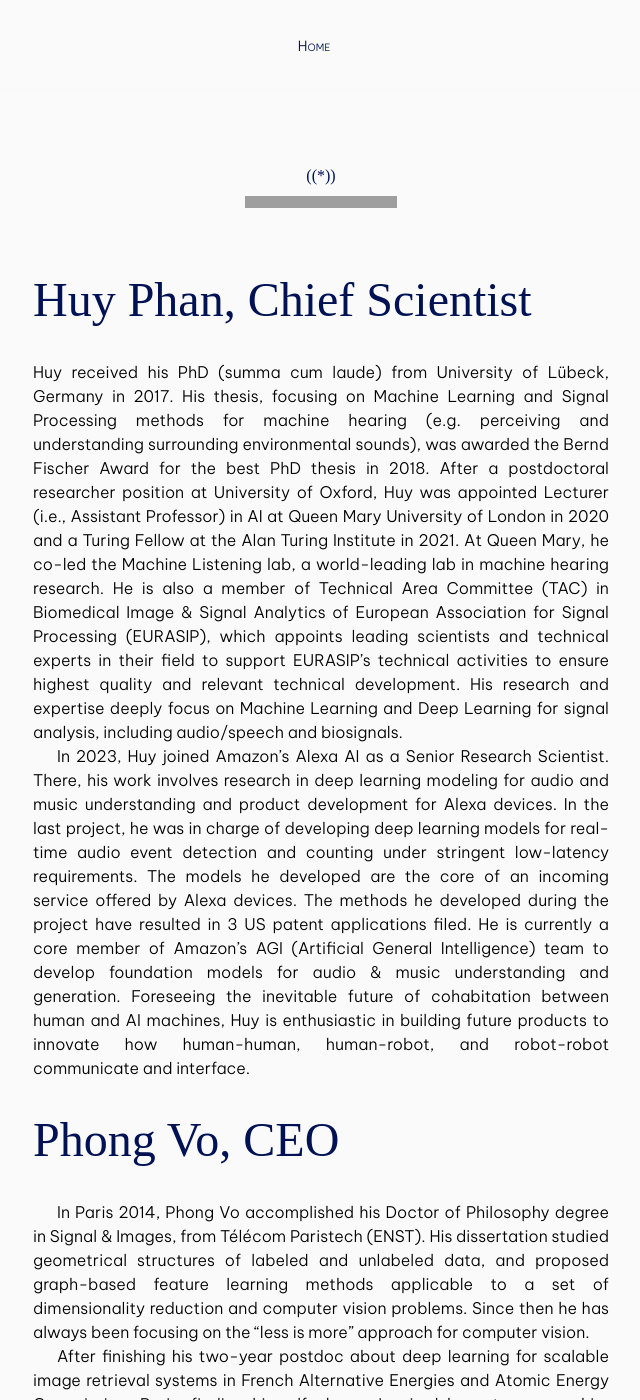
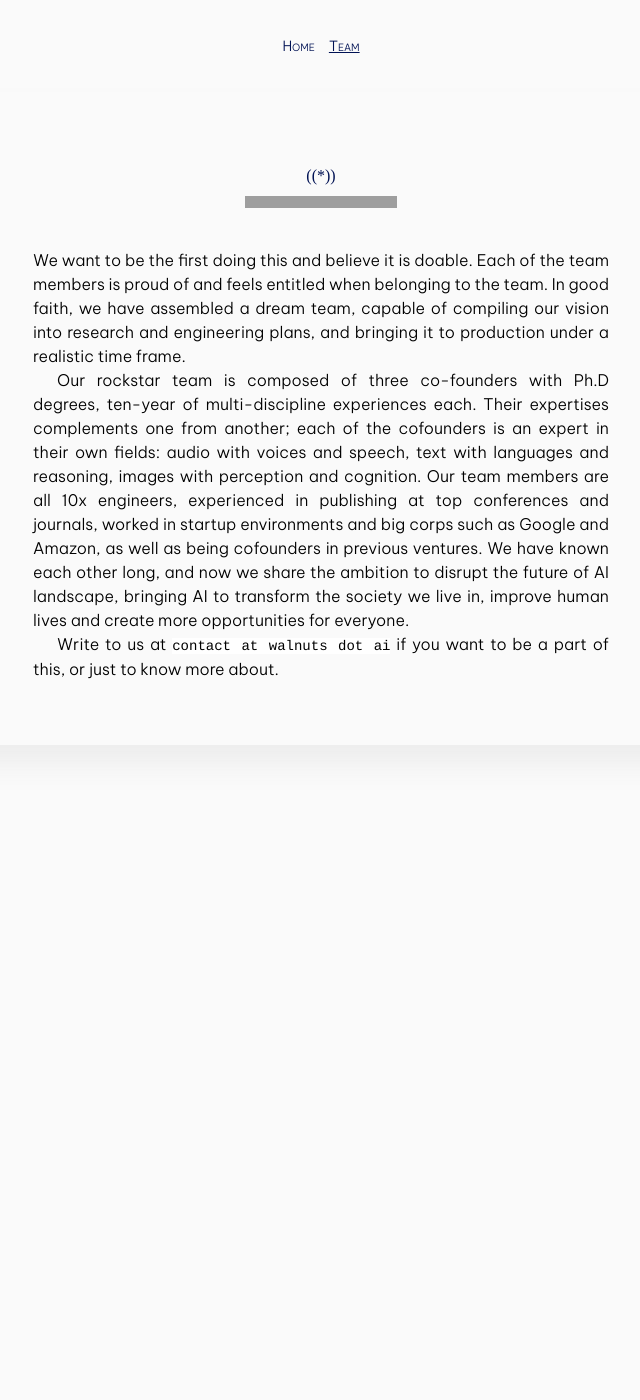
Before and after one commit to Walnuts-AI/walnuts-ai.github.io, a Jekyll site: the page built from about.md, in a window 1280 px wide and 1400 px high. Shown: the whole window, without its empty margins (319-959 px from the left). Built offline with Jekyll 4.4.1, drawn with Linux system fonts in a browser that asks for light colours; some web fonts are replaced; some of the changed text lies outside the part shown.

Commit message:
changed team content

```diff
--- a/_data/menu.yml
+++ b/_data/menu.yml
@@ -1,2 +1,2 @@
-- #title: Team
-  #url: /about.html
+- title: Team
+  url: /about.html
--- a/about.md
+++ b/about.md
@@ -3,21 +3,8 @@ layout: post
 title: ((*))
 ---
 
+We want to be the first doing this and believe it is doable. Each of the team members is proud of and feels entitled when belonging to the team. In good faith, we have assembled a dream team, capable of compiling our vision into research and engineering plans, and bringing it to production under a realistic time frame.
 
-# Huy Phan, Chief Scientist
+Our rockstar team is composed of three co-founders with Ph.D degrees, ten-year of multi-discipline experiences each. Their expertises complements one from another; each of the cofounders is an expert in their own fields: audio with voices and speech, text with languages and reasoning, images with perception and cognition. Our team members are all 10x engineers, experienced in publishing at top conferences and journals, worked in startup environments and big corps such as Google and Amazon, as well as being cofounders in previous ventures. We have known each other long, and now we share the ambition to disrupt the future of AI landscape, bringing AI to transform the society we live in, improve human lives and create more opportunities for everyone.
 
-Huy received his PhD (summa cum laude) from University of Lübeck, Germany in 2017. His thesis, focusing on Machine Learning and Signal Processing methods for machine hearing (e.g. perceiving and understanding surrounding environmental sounds), was awarded  the Bernd Fischer Award for the best PhD thesis in 2018. After a postdoctoral researcher position at University of Oxford, Huy was appointed Lecturer (i.e., Assistant Professor) in AI at Queen Mary University of London in 2020 and a Turing Fellow at the Alan Turing Institute in 2021. At Queen Mary, he co-led the Machine Listening lab, a world-leading lab in machine hearing research. He is also a member of Technical Area Committee (TAC) in Biomedical Image & Signal Analytics of European Association for Signal Processing (EURASIP), which appoints leading scientists and technical experts in their field to support EURASIP's technical activities to ensure highest quality and relevant technical development. His research and expertise deeply focus on Machine Learning and Deep Learning for signal analysis, including audio/speech and biosignals.
-
-In 2023, Huy joined Amazon’s Alexa AI as a Senior Research Scientist. There, his work involves research in deep learning modeling for audio and music understanding and product development for Alexa devices.  In the last project, he was in charge of developing deep learning models for real-time audio event detection and counting under stringent low-latency requirements. The models he developed are the core of an incoming service offered by Alexa devices. The methods he developed during the project have resulted in 3 US patent applications filed. He is currently a core member of Amazon’s AGI (Artificial General Intelligence) team to develop foundation models for audio & music understanding and generation. Foreseeing the inevitable future of cohabitation between human and AI machines, Huy is enthusiastic in building future products to innovate how human-human, human-robot, and robot-robot communicate and interface.
-
-# Phong Vo, CEO
-
-In Paris 2014, Phong Vo accomplished his Doctor of Philosophy degree in Signal & Images, from Télécom Paristech (ENST). His dissertation studied geometrical structures of labeled and unlabeled data, and proposed graph-based feature learning methods applicable to a set of dimensionality reduction and computer vision problems. Since then he has always been focusing on the “less is more” approach for computer vision.
-
-After finishing his two-year postdoc about deep learning for scalable image retrieval systems in French Alternative Energies and Atomic Energy Commission, Paris, finding himself always inspired by entrepreneurship, Phong moved to London in Christmas 2016, and co-founded the Kubesee company, accelerated and pre-seeded by Entrepreneur First, the leading startup incubator in the UK. The product he built, predictive yield index insurance, aims to renovate the decade-old agro-insurance industry. Their algorithms, built on top of large scale operational databases of satellite images and weather from NASA and ESA, have been received with commercial opportunities with reinsurers, insurers and farm holdings in Ukraine and South Africa. In 2018, he started helping Winnow building up their pioneering project of using Artificial Intelligence to solve the food waste problem & reduce carbon footprint with smart cameras installed in kitchens across the globe. Phong now is poised to write his new chapter when he sees huge potential in crafting future products to connect  human and robots.
-
-# Trung Huynh, CTO
-
-After graduating from University of Oxford with a Master in Computer Science, Trung worked as the first Engineer & Data Scientist at Musicmetric, a big data analytics startup in London where he helped the company to build different Machine Learning models to augment intelligence on top of their big data. Trung was a core contributor from the company’s seed-round funding round until it was acquired by Apple in 2014. After that Trung worked as software engineer at Palantir, data scientist at Goldman Sachs and research engineer at Google Research. At Google, Trung worked on various cutting edge research projects including AutoML, Neural Network Architecture search, Conversation Recommender System. Trung played a key role in enabling Google Assistant to be able to elicit user preferences and make recommendations to our users. Trung completed a PhD in NLP/Deep Learning while working full-time.
-
-In 2020, Trung founded Actable AI, a low-code Decision Intelligence platform that brings the state-of-the-art AutoML and Causal ML to help users make better and more informed decisions. Actable AI’s Google Sheets add-on was installed by more than 20K users and tens of thousands of analytics & AI models were created on the platform. Actable AI was voted as one of the most innovative data analytics companies in Europe, a representative vendor in Causal AI and one of the leading no-code startups to watch in Europe by Sifted.
+Write to us at `contact at walnuts dot ai` if you want to be a part of this, or just to know more about.
```
